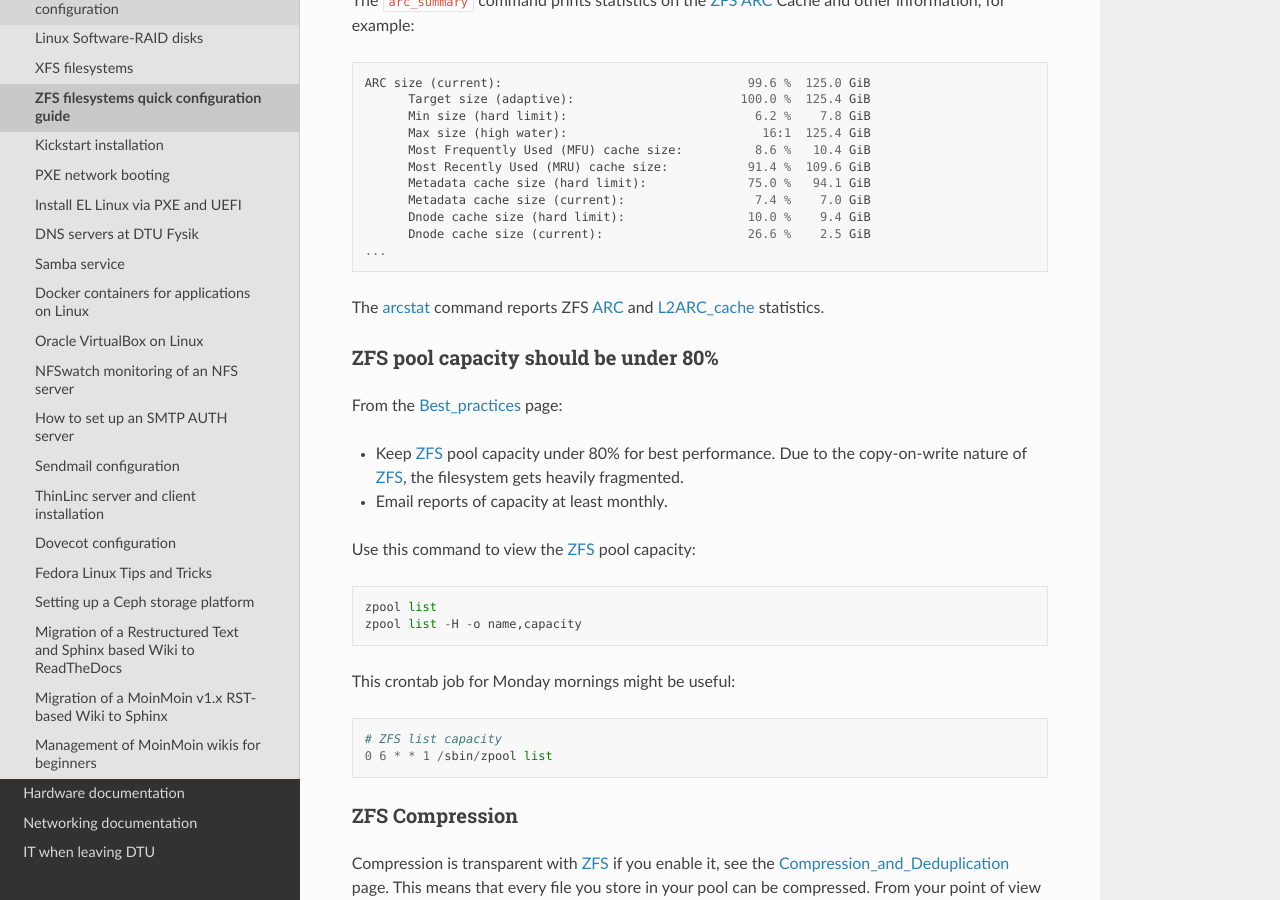
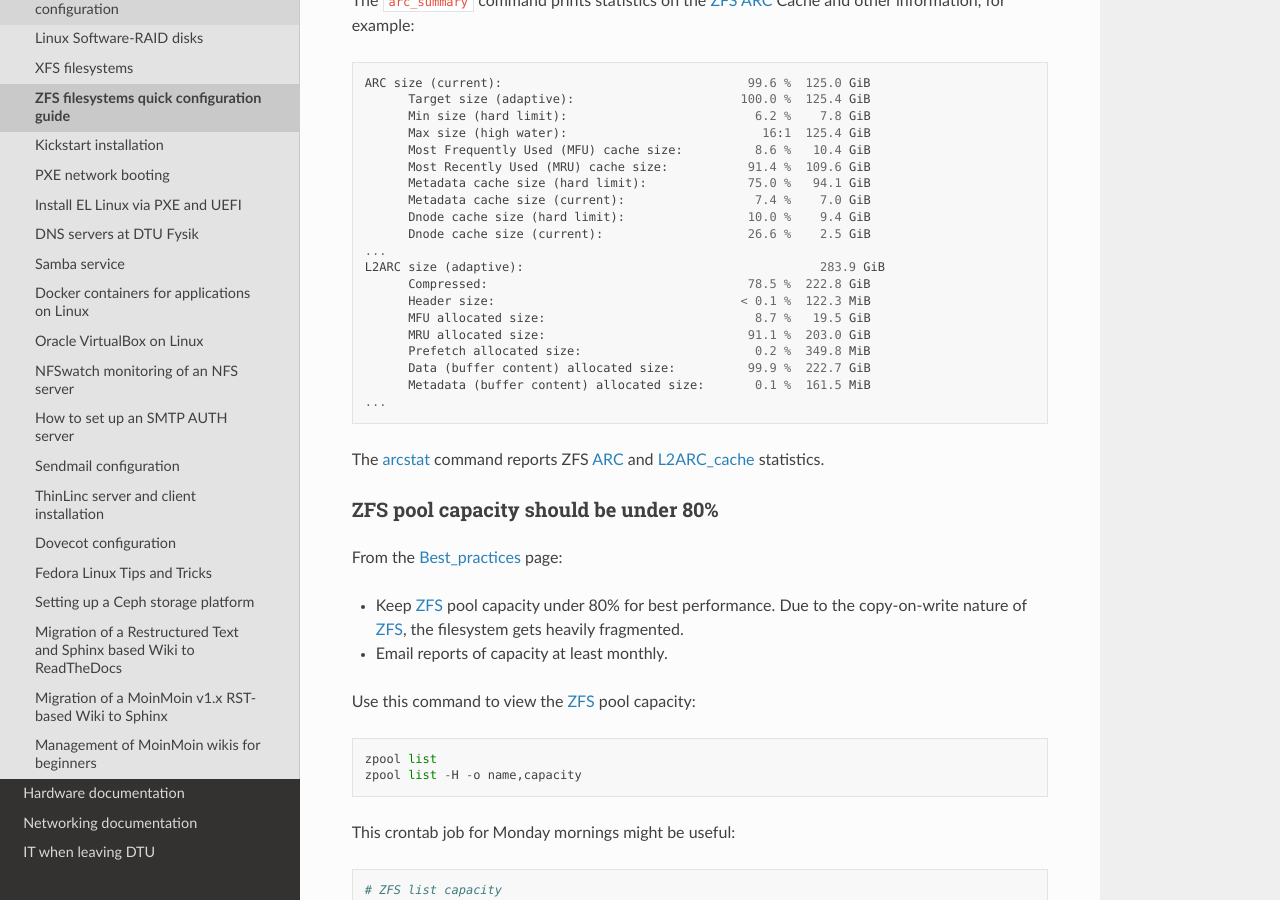
Before and after one commit to OleHolmNielsen/ITwiki, a Sphinx documentation site: the page built from docs/ZFS_filesystems.rst, in a window 1280 px wide and 900 px high, scrolled down 8235 px. Built offline with Sphinx 7.4.7 and the Read the Docs theme 3.1.0, drawn with Linux system fonts in a browser that asks for light colours.

Commit message:
Added L2ARC data

```diff
--- a/docs/ZFS_filesystems.rst
+++ b/docs/ZFS_filesystems.rst
@@ -366,6 +366,15 @@ The ``arc_summary`` command prints statistics on the ZFS_ ARC_ Cache and other i
         Metadata cache size (current):                  7.4 %    7.0 GiB
         Dnode cache size (hard limit):                 10.0 %    9.4 GiB
         Dnode cache size (current):                    26.6 %    2.5 GiB
+  ...
+  L2ARC size (adaptive):                                         283.9 GiB
+        Compressed:                                    78.5 %  222.8 GiB
+        Header size:                                  < 0.1 %  122.3 MiB
+        MFU allocated size:                             8.7 %   19.5 GiB
+        MRU allocated size:                            91.1 %  203.0 GiB
+        Prefetch allocated size:                        0.2 %  349.8 MiB
+        Data (buffer content) allocated size:          99.9 %  222.7 GiB
+        Metadata (buffer content) allocated size:       0.1 %  161.5 MiB
   ...
 
 The arcstat_ command reports ZFS ARC_ and L2ARC_cache_ statistics.
```
